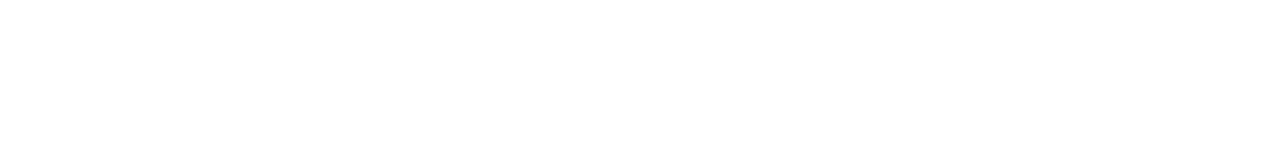
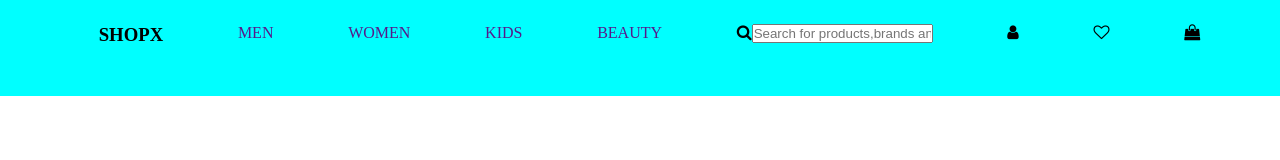
Before and after one commit to NAKUL77H/shopping_site, a plain HTML site: page index.html in a window 1280 px wide. Drawn offline with Linux system fonts and the light colour scheme.

Commit message:
NAV BAR CREATED

```diff
--- a/index.html
+++ b/index.html
@@ -6,9 +6,24 @@
     <meta name="viewport" content="width=device-width, initial-scale=1.0">
     <link rel="icon" href="images\869441.png">
     <title>SHOPX:Shop the top brands and be the TOPG</title>
+    <link rel="stylesheet" href="https://cdnjs.cloudflare.com/ajax/libs/font-awesome/4.7.0/css/font-awesome.min.css">
     <link rel="stylesheet" href="style.css">
 </head>
 <body>
-
+    <div class="container">
+        <div class="nav-cap1">
+            <ul>
+                <h3>SHOPX</h3>
+                <li><a href="">MEN</a></li>
+                <li><a href="">WOMEN</a></li>
+                <li><a href="">KIDS</a></li>
+                <li><a href="">BEAUTY</a></li>
+                <li><i class="fa fa-search" aria-hidden="true"><input type="text" placeholder="Search for products,brands and more"></i></li>
+                <li ><i class="fa fa-user" aria-hidden="true"></i></li>
+                <li><i class="fa fa-heart-o" aria-hidden="true"></i></li>
+                <li><i class="fa fa-shopping-bag" aria-hidden="true"></i></li>
+            </ul>
+        </div>
+    </div>
 </body>
 </html>
--- a/style.css
+++ b/style.css
@@ -0,0 +1,26 @@
+*{
+    margin: 0;
+    padding:0;
+}
+.container{
+    background-color: aqua;
+    height: 12vh;
+
+}
+ul{
+    display: flex;
+    justify-content: space-evenly;
+}
+li{
+    list-style: none;
+
+}
+.nav-cap2{
+    float: right;
+}
+li a{
+    text-decoration: none;
+}
+.nav-cap1{
+    padding: 24px 5px 4px 24px;
+}
```
